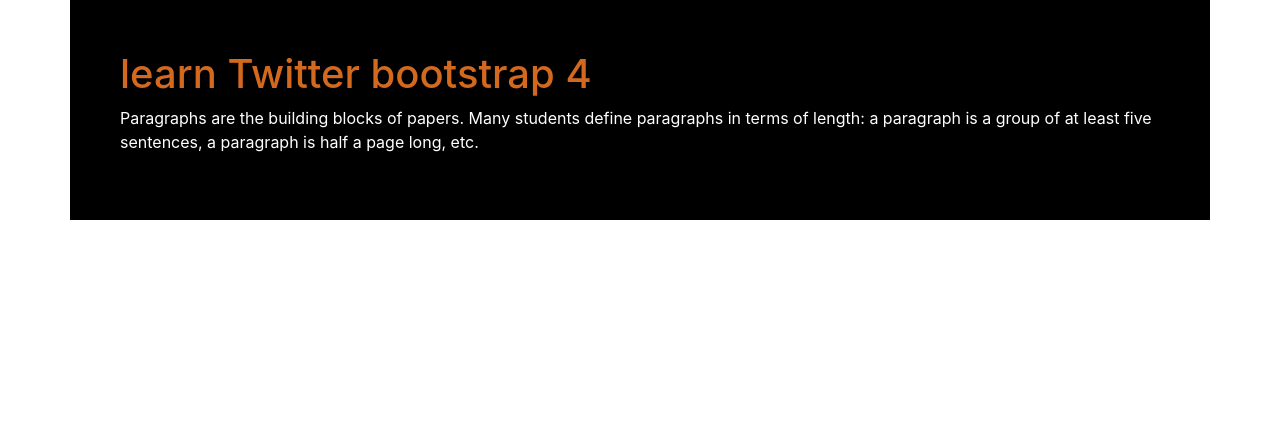
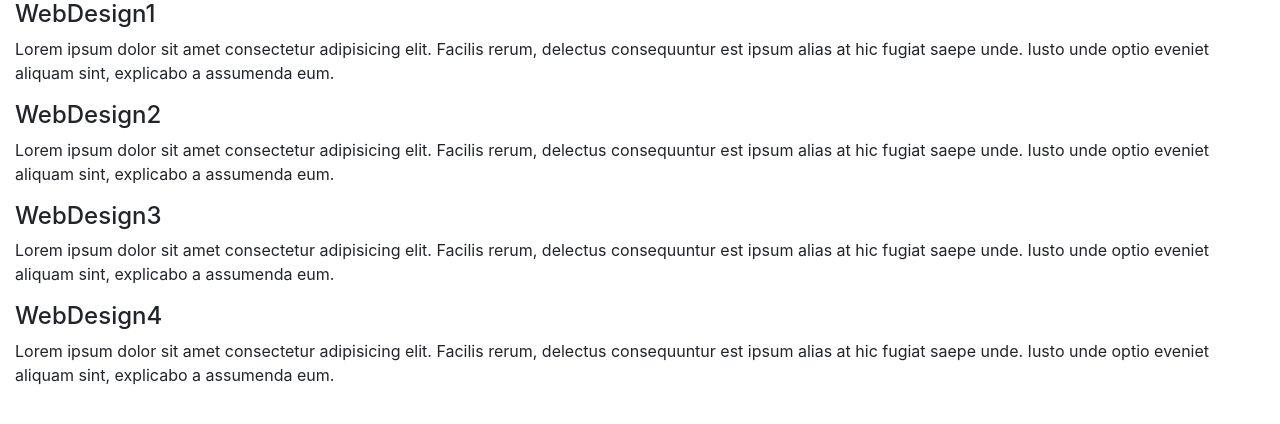
Before and after one commit to MirajHoque/Bootstrap-4, a plain HTML site: page index.html in a window 1280 px wide. Drawn offline with nearby package versions, Linux system fonts and the light colour scheme.

Commit message:
conatainer
container, container-fluid

```diff
--- a/index.html
+++ b/index.html
@@ -11,23 +11,44 @@
       using cdn(bs 4.6)
     -->
     <link rel="stylesheet" href="https://cdn.jsdelivr.net/npm/bootstrap@4.6.0/dist/css/bootstrap.min.css" integrity="sha384-B0vP5xmATw1+K9KRQjQERJvTumQW0nPEzvF6L/Z6nronJ3oUOFUFpCjEUQouq2+l" crossorigin="anonymous">
-    <link rel="stylesheet" href="style.css">
     <style>
-    .demo{
-      margin: center;
-      color: chocolate;
-    }
+      .container-demo{
+        width: 1000px;
+        background: pink;
+        margin: 0 auto;
+      }
     </style>
 
   </head>
 
   <body>
+    <div class="container-fluid">
 
-    <div class="container">
-      <h1 class="demo">learn Twitter bootstrap 4</h1>
-      <p>Paragraphs are the building blocks of papers. Many students define paragraphs in terms of length: a paragraph is a group of at least five sentences, a paragraph is half a page long, etc. </p>
+      <div>
+        <h4>WebDesign1</h4>
+        <P>Lorem ipsum dolor sit amet consectetur adipisicing elit. Facilis rerum, delectus consequuntur est ipsum alias at hic fugiat saepe unde. Iusto unde optio eveniet aliquam sint, explicabo a assumenda eum.</P>
+      </div>
+
+      <div>
+        <h4>WebDesign2</h4>
+        <P>Lorem ipsum dolor sit amet consectetur adipisicing elit. Facilis rerum, delectus consequuntur est ipsum alias at hic fugiat saepe unde. Iusto unde optio eveniet aliquam sint, explicabo a assumenda eum.</P>
+      </div>
+
+      <div>
+        <h4>WebDesign3</h4>
+        <P>Lorem ipsum dolor sit amet consectetur adipisicing elit. Facilis rerum, delectus consequuntur est ipsum alias at hic fugiat saepe unde. Iusto unde optio eveniet aliquam sint, explicabo a assumenda eum.</P>
+      </div>
+
+      <div>
+        <h4>WebDesign4</h4>
+        <P>Lorem ipsum dolor sit amet consectetur adipisicing elit. Facilis rerum, delectus consequuntur est ipsum alias at hic fugiat saepe unde. Iusto unde optio eveniet aliquam sint, explicabo a assumenda eum.</P>
+      </div>
 
     </div>
+
+
+
+
 
     <!-- bootstrap js,jquery -->
     <script src="https://code.jquery.com/jquery-3.5.1.slim.min.js" integrity="sha384-DfXdz2htPH0lsSSs5nCTpuj/zy4C+OGpamoFVy38MVBnE+IbbVYUew+OrCXaRkfj" crossorigin="anonymous"></script>
```
